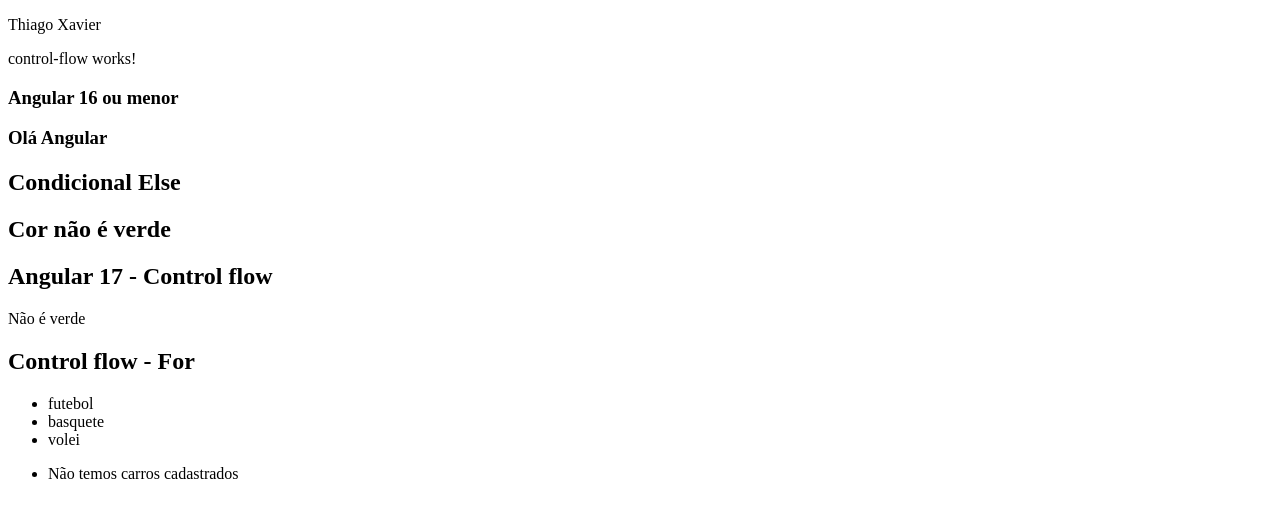
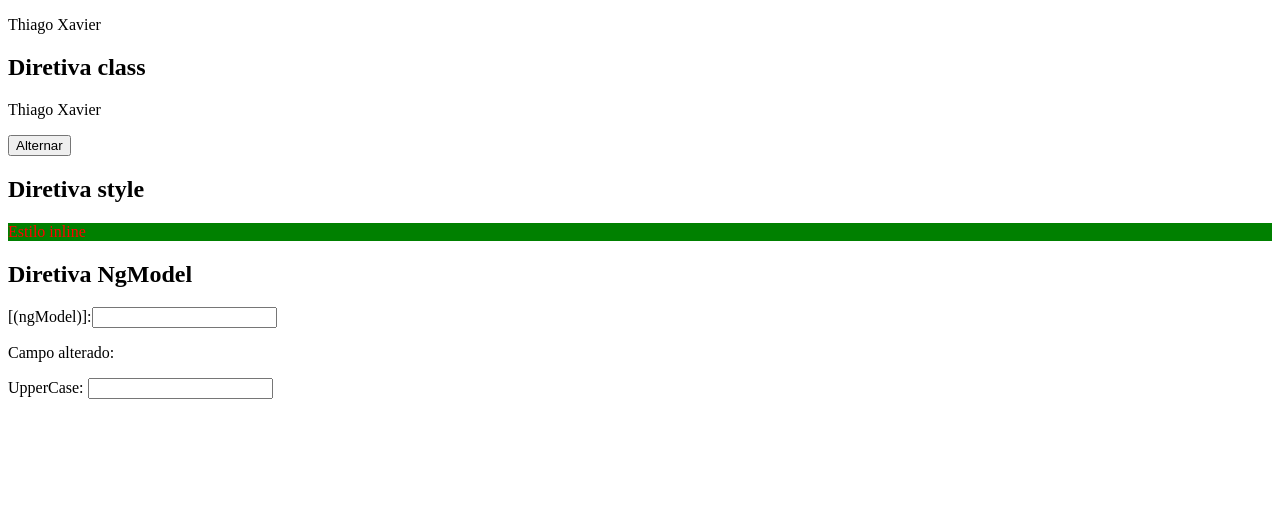
Before and after one commit to professorthiagoxavier/meu-app, an Angular app: page / in a window 1280 px wide. Shown: the top 518 px of the page. Built offline with nearby package versions, Linux system fonts and the light colour scheme.

Commit message:
diretivas

```diff
--- a/src/app/app.component.html
+++ b/src/app/app.component.html
@@ -1,5 +1,6 @@
 <p>Thiago Xavier</p>
 
 <!-- <app-first-component></app-first-component> -->
-<app-control-flow></app-control-flow>
+<!-- <app-control-flow></app-control-flow> -->
+<app-diretivas></app-diretivas>
 <router-outlet />
--- a/src/app/app.component.ts
+++ b/src/app/app.component.ts
@@ -2,11 +2,12 @@ import { Component } from '@angular/core';
 import { RouterOutlet } from '@angular/router';
 import { FirstComponentComponent } from './componets/first-component/first-component.component';
 import { ControlFlowComponent } from './components/control-flow/control-flow.component';
+import { DiretivasComponent } from './components/diretivas/diretivas.component';
 
 @Component({
   selector: 'app-root',
   standalone: true,
-  imports: [RouterOutlet, FirstComponentComponent, ControlFlowComponent],
+  imports: [RouterOutlet, FirstComponentComponent, ControlFlowComponent, DiretivasComponent],
   templateUrl: './app.component.html',
   styleUrl: './app.component.css'
 })
--- a/src/app/components/control-flow/control-flow.component.html
+++ b/src/app/components/control-flow/control-flow.component.html
@@ -18,9 +18,9 @@
 <h2>Angular 17 - Control flow</h2>
 
 @if(color == "green"){
-    <p>Cor verde</p>
+<p>Cor verde</p>
 }@else {
-    <p>Não é verde</p>
+<p>Não é verde</p>
 }
 
 
@@ -28,14 +28,45 @@
 
 <ul>
     @for(item of esportes; track $index){
-        <li>{{item}}</li>
+    <li>{{item}}</li>
     }
 </ul>
 
 <ul>
     @for(carro of carros; track $index){
-        <li>{{carro}}</li>
+    <li>{{carro}}</li>
     }@empty {
-        <li>Não temos carros cadastrados</li>
+    <li>Não temos carros cadastrados</li>
     }
 </ul>
+
+<h2>Control flow - NgSwitch</h2>
+
+<label for="selector">Select a value:</label>
+<select id="selector" (change)="changeValue($event)">
+    <option value="one">One</option>
+    <option value="two">Two</option>
+    <option value="three">Three</option>
+    <option value="other">Other</option>
+</select>
+
+<div [ngSwitch]="selectedValue">
+    <p *ngSwitchCase="'one'">1</p>
+    <p *ngSwitchCase="'two'">2</p>
+    <p *ngSwitchCase="'three'">3</p>
+    <p *ngSwitchDefault>Outro</p>
+</div>
+
+<h2>Control flow switch</h2>
+
+@switch (mes) {
+    @case(1){
+        <p>Janeiro</p>
+    }
+    @case(3){
+        <p>Março</p>
+    }
+    @default{
+        <p>Mês incorreto </p>
+    }
+}
--- a/src/app/components/control-flow/control-flow.component.ts
+++ b/src/app/components/control-flow/control-flow.component.ts
@@ -10,12 +10,21 @@ import { Component } from '@angular/core';
 })
 export class ControlFlowComponent {
 
-  mostrar:boolean = true
-  color:string = "red"
+  mostrar: boolean = true
+  color: string = "red"
   esportes = ["futebol", "basquete", "volei"]
   carros = []
+  selectedValue: string = 'one';
 
-  constructor(){
+  mes = 3;
+
+  changeValue(event: Event) {
+    const selectElement = event.target as HTMLSelectElement
+
+    this.selectedValue = selectElement.value;
+  }
+
+  constructor() {
 
   }
 
--- /dev/null
+++ b/src/app/components/diretivas/diretivas.component.css
@@ -0,0 +1,5 @@
+.errorClass{
+    color:red;
+    font-weight:bold;
+    background-color: yellow;
+}
--- /dev/null
+++ b/src/app/components/diretivas/diretivas.component.html
@@ -0,0 +1,19 @@
+<h2> Diretiva class</h2>
+
+<p [ngClass]="{'errorClass': hasError}">Thiago Xavier</p>
+
+<input type="button" (click)="toggleError()" value="Alternar" />
+
+<h2> Diretiva style</h2>
+
+<p [ngStyle]="{'background-color' : color, 'font-size': font + 'px', 'color': colorFont}">Estilo inline</p>
+
+
+<h2> Diretiva NgModel</h2>
+
+<label for="example-ngModel">[(ngModel)]:</label>
+<input [(ngModel)]="item.nome" />
+
+<p>Campo alterado: {{item.nome}}</p>
+
+<p>UpperCase: <input type="text" [ngModel]="item.nome" (ngModelChange)="setUpperCase($event)" /></p>
--- /dev/null
+++ b/src/app/components/diretivas/diretivas.component.ts
@@ -0,0 +1,32 @@
+import { CommonModule } from '@angular/common';
+import { Component } from '@angular/core';
+import { FormsModule } from '@angular/forms';
+
+@Component({
+  selector: 'app-diretivas',
+  standalone: true,
+  imports: [CommonModule, FormsModule],
+  templateUrl: './diretivas.component.html',
+  styleUrl: './diretivas.component.css'
+})
+export class DiretivasComponent {
+  hasError = false
+  size = 50;
+  font = 'Arial'
+  color = 'green'
+  colorFont = 'red'
+
+
+  item: any = {
+    nome : ''
+  }
+
+  setUpperCase(value: string){
+    this.item.nome = value.toUpperCase();
+  }
+
+  toggleError(){
+    this.hasError = !this.hasError;
+    console.log(this.hasError)
+  }
+}
```
